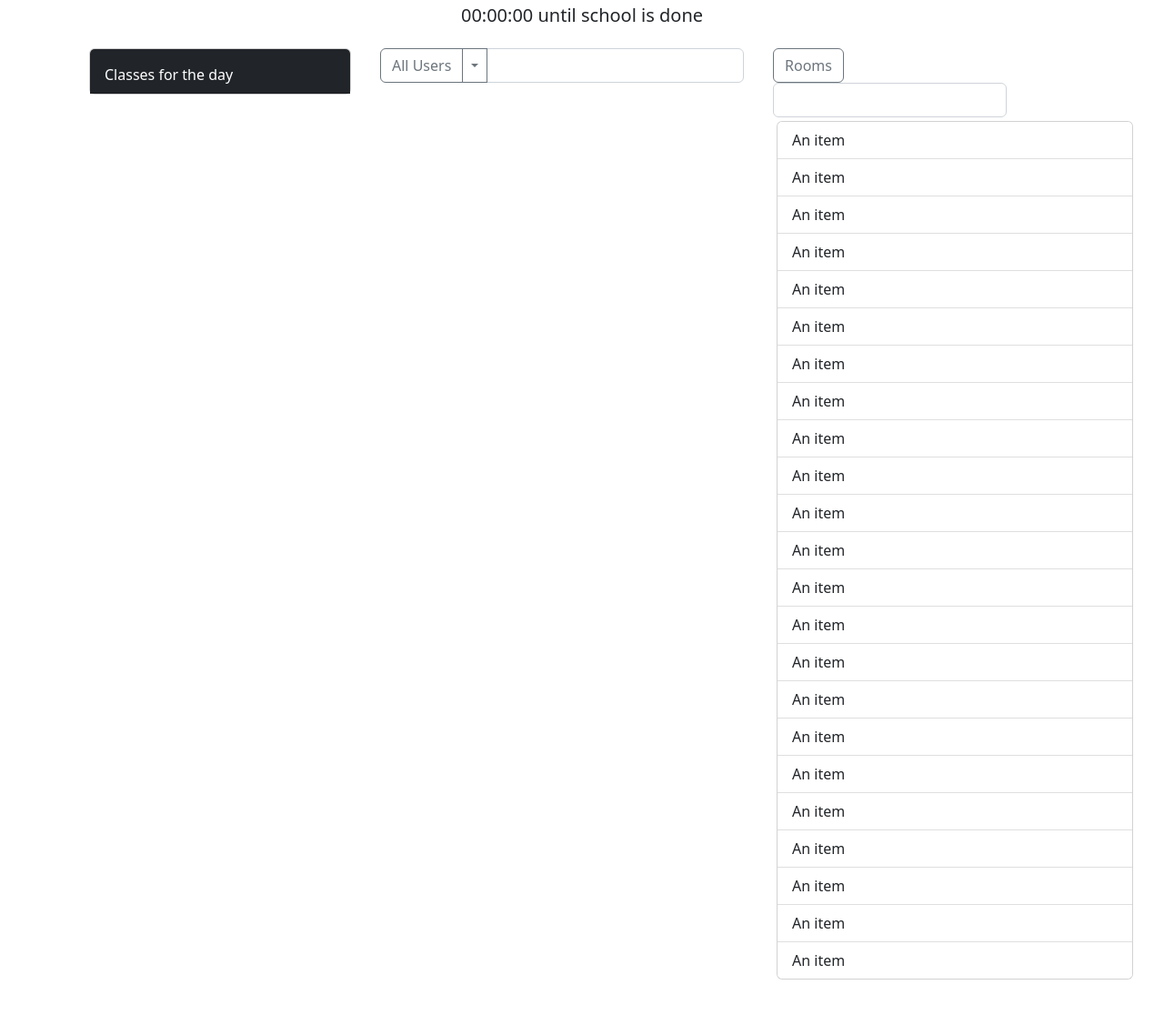
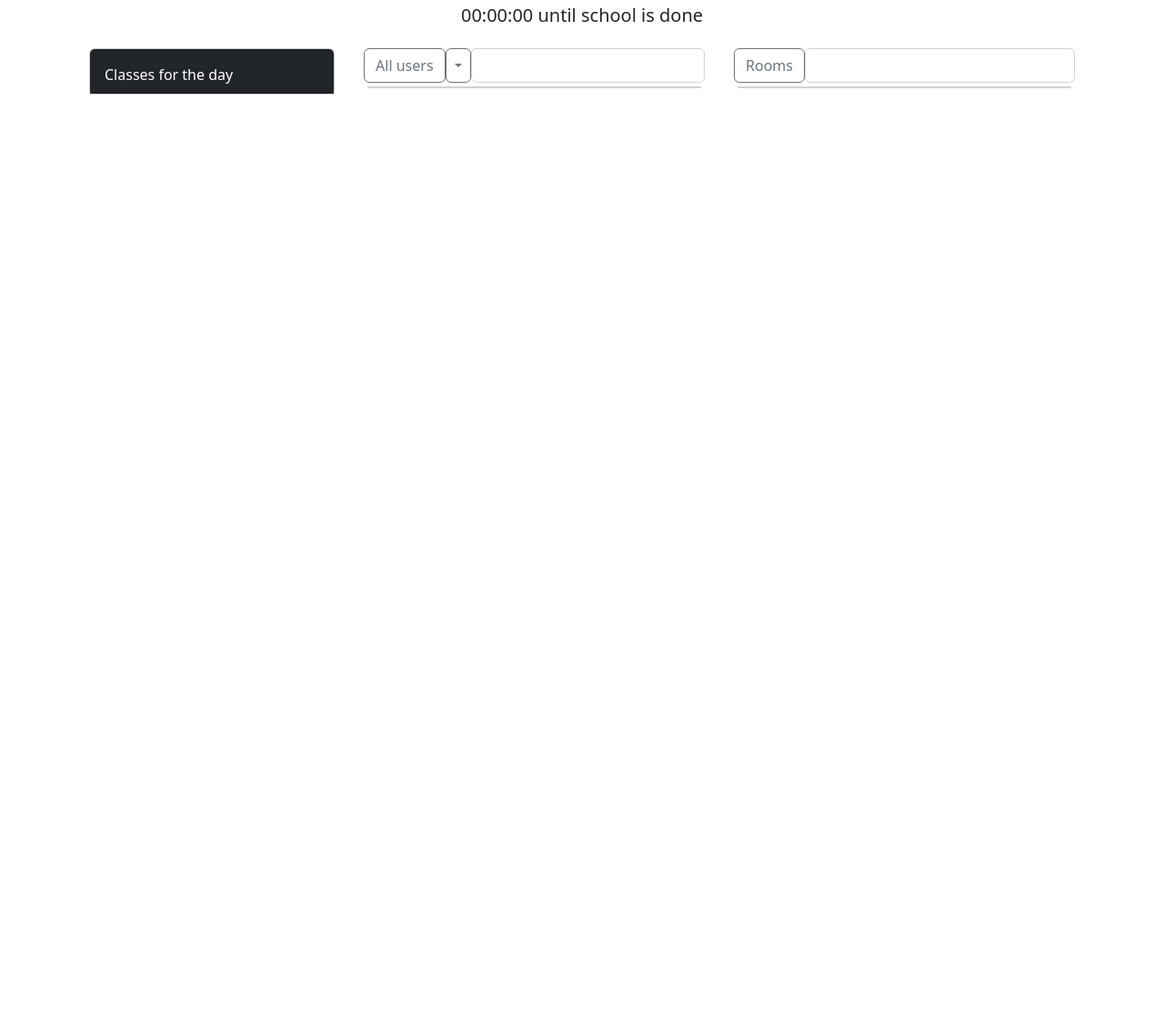
Before and after one commit to sebbe1231/lectiosite, a Flask app: template lectiosite/templates/index.html in a window 1280 px wide. Shown: the part 75-1191 px from the top of the page at 91% size. Run offline with Flask 2, Linux system fonts and the light colour scheme; the template is opened without the code that fills it, so the values that code supplies are empty; some libraries are stand-ins or nearby versions.

Commit message:
nvm it works now

```diff
--- a/lectiosite/main.py
+++ b/lectiosite/main.py
@@ -1,4 +1,4 @@
-from flask import Flask, render_template, request
+from flask import Flask, render_template, request, jsonify
 from lectio import Lectio
 from datetime import datetime, timedelta
 from os import environ
@@ -12,11 +12,61 @@ def index():
     return render_template('index.html', name=lect.me().name,
         sched=sched, cdate=datetime.now())
 
-@app.route("/searc_rooms/<room>", methods=["POST"])
-def get_rooms(room):
-    rooms_object = lect.get_school().search_for_rooms(room)
-    return rooms_object
+@app.post("/search_rooms")
+def get_rooms():
+    query = request.json.get("room")
 
+    if not query:
+        return jsonify({"error": "No room!"}), 400
+
+    rooms_object = lect.get_school().search_for_rooms(query)
+    rooms = [i.name for i in rooms_object]
+    return jsonify(rooms)
+
+@app.post("/search_users")
+def get_users():
+    query = request.json.get("user")
+
+    if not query:
+        return jsonify({"error": "No user!"}), 400
+
+    users_object = lect.get_school().search_for_users(query)
+    users = [i.name for i in users_object]
+    return jsonify(users)
+
+@app.post("/search_students")
+def get_students():
+    query = request.json.get("user")
+
+    if not query:
+        return jsonify({"error": "No user!"}), 400
+
+    users_object = lect.get_school().search_for_students(query)
+    users = [i.name for i in users_object]
+    return jsonify(users)
+
+@app.post("/search_teachers")
+def get_teachers():
+    query = request.json.get("user")
+
+    if not query:
+        return jsonify({"error": "No user!"}), 400
+
+    users_object = lect.get_school().search_for_teachers_by_name(query)
+    users = [i.name for i in users_object]
+    return jsonify(users)
+
+@app.post("/search_initials")
+def get_initials():
+    query = request.json.get("user")
+
+    if not query:
+        return jsonify({"error": "No user!"}), 400
+
+    users_object = lect.get_school().search_for_teachers_by_initials(query)
+    users = [i.name for i in users_object]
+    print(users)
+    return jsonify(users)
 
 if __name__ == '__main__':
     app.run('0.0.0.0', 8080, debug=True)
--- a/lectiosite/static/style/style.css
+++ b/lectiosite/static/style/style.css
@@ -16,6 +16,6 @@ p {
 }
 
 .scroll{
-    max-height: calc(100vh - 25%);
+    max-height: 100vh;
     overflow-y: auto;
 }
--- a/lectiosite/templates/index.html
+++ b/lectiosite/templates/index.html
@@ -25,7 +25,7 @@
         <div class="container mt-4">
             <h1 class="text-center">Welcome, {{name}}!</h1>
             <h5 id="countdown" class="text-center">00:00:00 until school is done</h2>
-            <div class="d-flex justify-content-between" style="position: fixed;">
+            <div class="d-flex justify-content-between">
                 <div class="card mt-3 mx-3" style="width: 18rem; height: 0%;">
                     <div class="card-header text-white bg-dark">
                         <h5 class="card-title">{{cdate.strftime('%Y-%m-%d')}}</h5>
@@ -121,21 +121,22 @@
 
                 <div class="d-flex flex-column mt-3 mx-3" style="width: 25rem;">
                     <div class="input-group mb-0">
-                        <button type="button" class="btn btn-outline-secondary">All Users</button>
-                        <button type="button" class="btn btn-outline-secondary dropdown-toggle dropdown-toggle-split" data-bs-toggle="dropdown" aria-expanded="false">
-                            <span class="visually-hidden">Toggle Dropdown</span>
-                        </button>
-                        <ul class="dropdown-menu">
-                            <li><a class="dropdown-item" href="#">Students</a></li>
-                            <li><a class="dropdown-item" href="#">Teachers</a></li>
-                            <li><a class="dropdown-item" href="#">Initials</a></li>
-                        </ul>
-                        <input type="text" class="form-control" aria-label="User search">
+                        <form id="user-search" class="d-flex flex-row flex-fill">
+                            <input type="submit" class="btn btn-outline-secondary" value="All users">
+                            <button type="button" class="btn btn-outline-secondary dropdown-toggle dropdown-toggle-split" data-bs-toggle="dropdown" aria-expanded="false">
+                                <span class="visually-hidden">Toggle Dropdown</span>
+                            </button>
+                            <ul class="dropdown-menu">
+                                <li><a class="dropdown-item" href="#" id="student-search">Students</a></li>
+                                <li><a class="dropdown-item" href="#" id="teacher-search">Teachers</a></li>
+                                <li><a class="dropdown-item" href="#" id="initial-search">Initials</a></li>
+                            </ul>
+                            <input type="text" class="form-control" aria-label="User search" id="users">
+                        </form>
                     </div>
-                    <div class="collapse" id="usercollapse">
+                    <div>
                         <div class="card m-1 scroll">
-                            <ul class="list-group list-group-flush">
-                                <li class="list-group-item">An item</li>
+                            <ul class="list-group list-group-flush" id="user-list">
                             </ul>
                         </div>
                     </div>
@@ -143,37 +144,14 @@
 
                 <div class="d-flex flex-column mt-3 mx-3" style="width: 25rem;">
                     <div class="input-group mb-0">
-                        <form>
-                            <button type="button" class="btn btn-outline-secondary" id="room-search">Rooms</button>
-                            <input type="text" class="form-control" aria-label="Rooms search" name="room-search" id="rooms">
+                        <form id="room-search" class="d-flex flex-row flex-fill">
+                            <input type="submit" class="btn btn-outline-secondary" value="Rooms">
+                            <input type="text" class="form-control" aria-label="Rooms search" id="rooms">
                         </form>
                     </div>
-                    <div id="searchcollapse">
+                    <div>
                         <div class="card m-1 scroll">
-                            <ul class="list-group list-group-flush">
-                                <li class="list-group-item">An item</li>
-                                <li class="list-group-item">An item</li>
-                                <li class="list-group-item">An item</li>
-                                <li class="list-group-item">An item</li>
-                                <li class="list-group-item">An item</li>
-                                <li class="list-group-item">An item</li>
-                                <li class="list-group-item">An item</li>
-                                <li class="list-group-item">An item</li>
-                                <li class="list-group-item">An item</li>
-                                <li class="list-group-item">An item</li>
-                                <li class="list-group-item">An item</li>
-                                <li class="list-group-item">An item</li>
-                                <li class="list-group-item">An item</li>
-                                <li class="list-group-item">An item</li>
-                                <li class="list-group-item">An item</li>
-                                <li class="list-group-item">An item</li>
-                                <li class="list-group-item">An item</li>
-                                <li class="list-group-item">An item</li>
-                                <li class="list-group-item">An item</li>
-                                <li class="list-group-item">An item</li>
-                                <li class="list-group-item">An item</li>
-                                <li class="list-group-item">An item</li>
-                                <li class="list-group-item">An item</li>
+                            <ul class="list-group list-group-flush" id="room-list">
                             </ul>
                         </div>
                     </div>
```
Also changed, not shown: lectiosite/static/js/script.js (+117 -3 lines).
